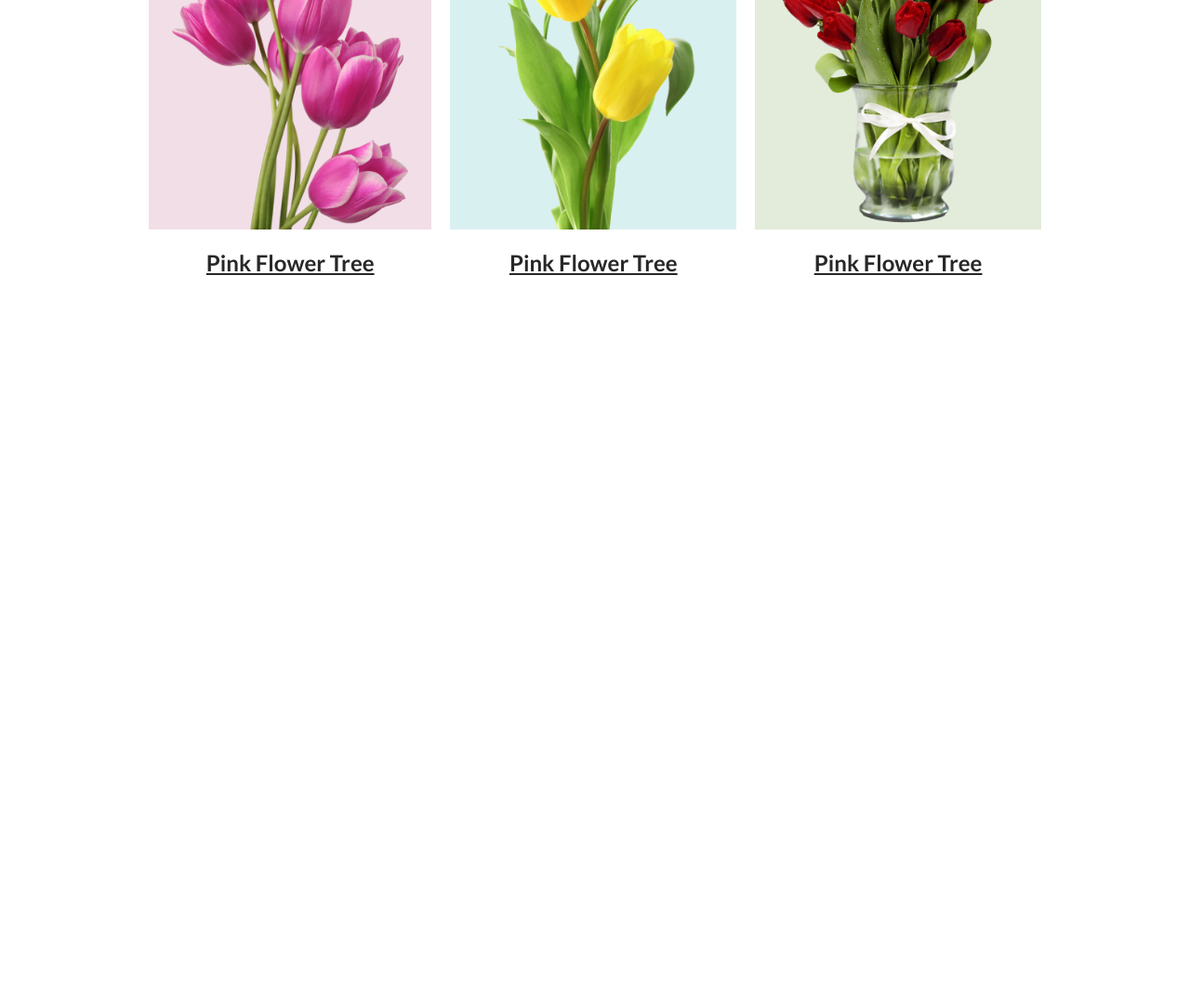
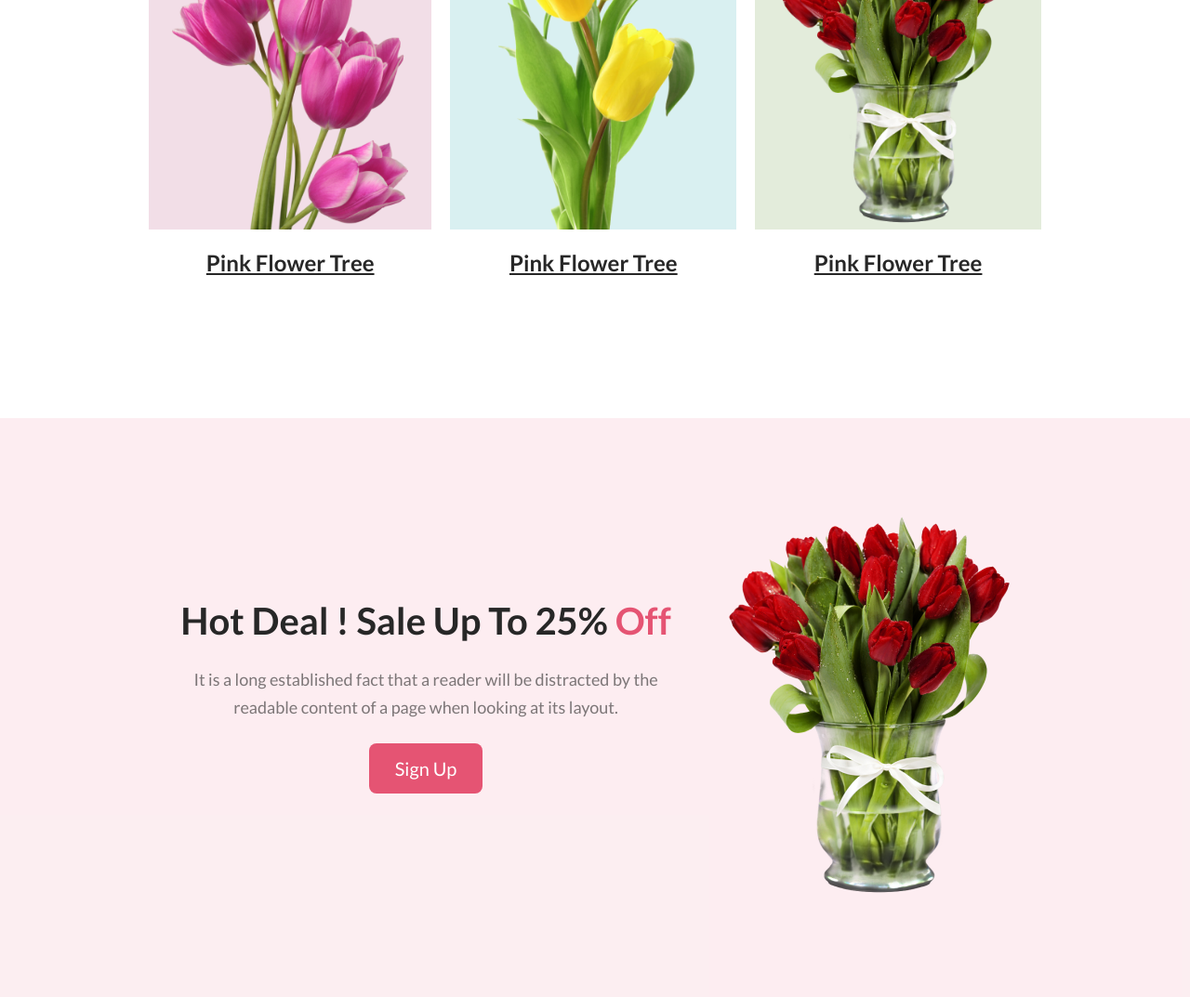
Before and after one commit to tofayeLL/flower-shop-website, a plain HTML site: page index.html in a window 1280 px wide. Shown: the part 1156-2229 px from the top of the page at 93% size. Before the commit the page ends 1456 px from the top, so only its background shows below. Drawn offline with Linux system fonts and the light colour scheme.

Commit message:
finished hot deal section

```diff
--- a/index.html
+++ b/index.html
@@ -34,6 +34,7 @@
     </header>
 
     <main>
+        <!-- featured section -->
         <section id="fetured">
             <div class="container">
 
@@ -72,6 +73,29 @@
                 </div>
             </section>
 
+
+
+            <!-- hot deal section -->
+            <section id="hotdeal">
+
+                <div class="container hotdeal-content ">
+
+                    <!-- text section -->
+                    <div class="hotdeal-text">
+                        <h3>Hot Deal ! Sale Up To 25% <span class="important">Off</span></h3>
+                        <p>It is a long established fact that a reader will be distracted by the readable content of a page when looking at its layout.</p>
+                        <button>Sign Up</button>
+
+                    </div>
+
+                    <!-- image section -->
+                    <div class="hotdeal-img">
+                        <img src="images/pngwing 8.png" alt="">
+
+                    </div>
+                </div>
+            </section>
+
     </main>
 
     <footer>
--- a/styles/shop.css
+++ b/styles/shop.css
@@ -71,7 +71,8 @@ main section {
 
 /* banner or header Related styles */
 
-header {
+header,
+#hotdeal {
     background-color: rgba(229, 84, 115, 0.10);
 }
 
@@ -155,3 +156,39 @@ button:hover {
     line-height: 35px;
     text-decoration-line: underline;
 }
+
+
+
+/* hot deal section related styles */
+
+.hotdeal-content {
+    display: flex;
+    justify-content: space-around;
+    align-items: center;
+    padding: 100px 0;
+}
+
+#hotdeal .hotdeal-text {
+    width: 75%;
+    max-width: 550px;
+    text-align: center;
+}
+#hotdeal .hotdeal-img{
+    max-width: 318px;
+}
+#hotdeal .hotdeal-img img{
+    width: 100%;
+}
+#hotdeal .hotdeal-text *{
+    margin-bottom: 24px;
+}
+
+#hotdeal .hotdeal-text h3 {
+    color: #272727;
+    font-size: 40px;
+    font-style: normal;
+    line-height: normal;
+}
+#hotdeal .hotdeal-text h3 .important{
+    color: #E55473;
+}
```
